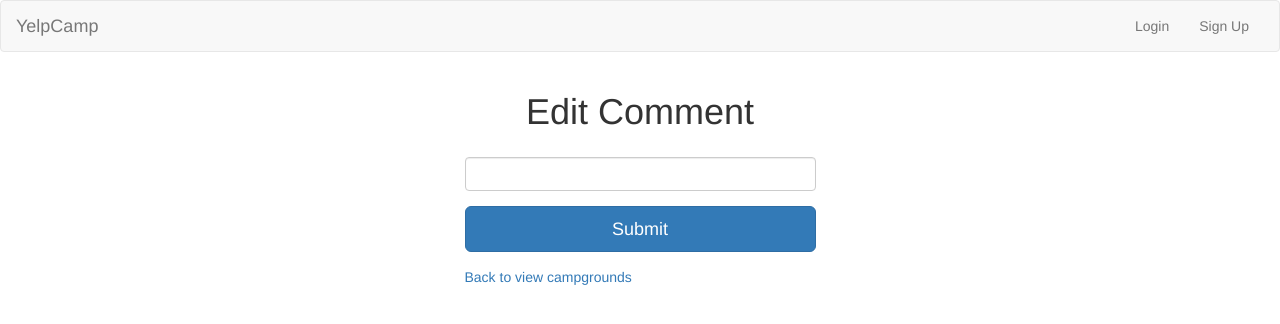
After one commit to millerml352/YelpCamp, a Node project: template views/comments/edit.ejs in a window 1280 px wide. The commit adds this page. Shown: the top 324 px of the page. Run offline with Node 20 templates, Linux system fonts and the light colour scheme; the template is opened without the code that fills it, so the values that code supplies are empty; some libraries are stand-ins or nearby versions.

Commit message:
Comment EDIT and UPDATE routes and edit button on campground show page

```diff
--- a/views/campgrounds/show.ejs
+++ b/views/campgrounds/show.ejs
@@ -36,6 +36,9 @@
 					<div class="row">
 						<div class="col-md-12">
 							<strong><%= comment.author.username %></strong>
+							<a class="btn btn-xs btn-warning"
+							href="/campgrounds/<%= campground._id %>/comments/<%= comment._id %>/edit">
+							Edit</a>
 							<span class="pull-right">10 days ago</span>
 							<p><%= comment.text %></p>
 
--- /dev/null
+++ b/views/comments/edit.ejs
@@ -0,0 +1,20 @@
+<%- include("../partials/header") %>
+
+<div class="container">
+	<div class="row">
+
+		<h1 style="text-align: center;">Edit Comment</h1>
+		<div style="width: 30%; margin: 25px auto;">
+			<form action="/campgrounds/<%= campground_id %>/comments/<%= comment._id %>?_method=PUT" method="POST">
+				<div class="form-group">
+					<input class="form-control" type="text" name="comment[text]" value="<%= comment.text %>">
+				</div>
+				<div class="form-group">
+					<button class="btn btn-lg btn-primary btn-block">Submit</button>
+				</div>
+			</form>
+			<a href="/campgrounds">Back to view campgrounds</a>
+		</div>
+	</div>
+</div>
+<%- include("../partials/footer") %>
```
Also changed, not shown: routes/comments.js (+24 -0 lines).
